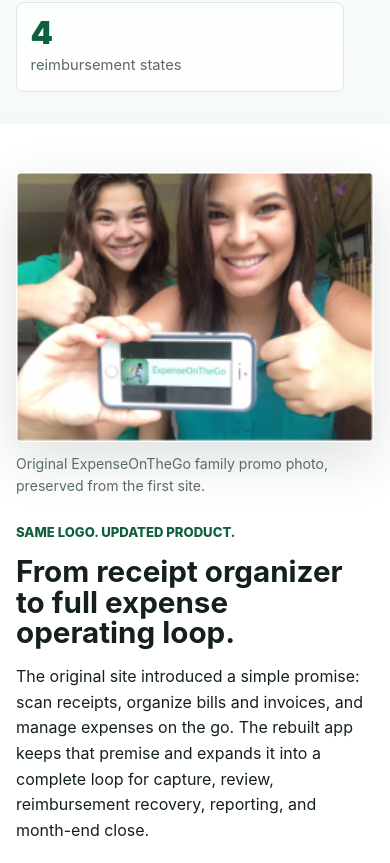
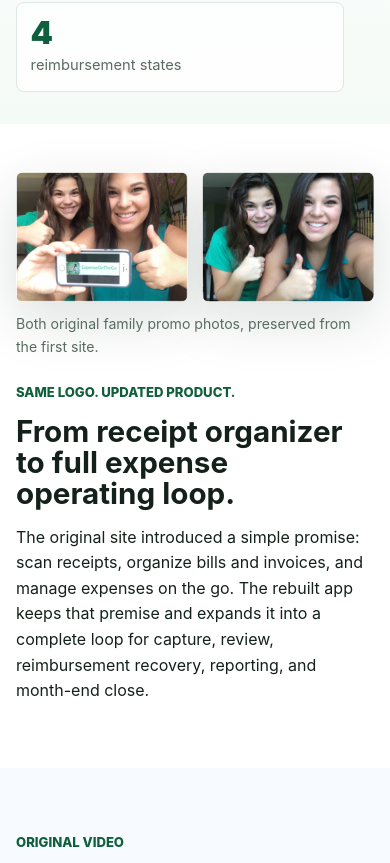
Before and after one commit to vega-llc/expenseonthego.com, a plain HTML site: page index.html in a window 390 px wide. Shown: the part 976-1839 px from the top of the page. Drawn offline with Linux system fonts and the light colour scheme.

Commit message:
Preserve both family promo photos

```diff
--- a/assets/css/site.css
+++ b/assets/css/site.css
@@ -302,18 +302,24 @@ h3 {
   align-items: center;
 }
 
-.legacy-photo {
+.legacy-photo-pair {
   margin: 0;
 }
 
-.legacy-photo img,
-.contact-image img {
-  width: min(360px, 100%);
+.legacy-photo-stack {
+  display: grid;
+  grid-template-columns: repeat(2, minmax(0, 1fr));
+  gap: 0.85rem;
+}
+
+.legacy-photo-stack img {
+  width: 100%;
+  height: auto;
   border-radius: 8px;
   box-shadow: var(--shadow);
 }
 
-.legacy-photo figcaption {
+.legacy-photo-pair figcaption {
   margin-top: 0.7rem;
   color: var(--muted);
   font-size: 0.88rem;
@@ -529,12 +535,11 @@ h3 {
 }
 
 .contact-grid {
-  grid-template-columns: minmax(0, 1.1fr) minmax(240px, 0.7fr);
+  grid-template-columns: 1fr;
 }
 
-.contact-image {
-  margin: 0;
-  justify-self: end;
+.support-note {
+  margin: 1rem 0 0;
 }
 
 .site-footer {
@@ -647,10 +652,6 @@ h3 {
     grid-template-columns: 1fr;
   }
 
-  .contact-image {
-    justify-self: start;
-  }
-
   h1 {
     font-size: 4.2rem;
   }
--- a/index.html
+++ b/index.html
@@ -78,9 +78,12 @@
 
       <section class="legacy-band" aria-label="Original ExpenseOnTheGo story">
         <div class="section-inner legacy-grid">
-          <figure class="legacy-photo">
-            <img src="assets/current-site/hero-family.png" alt="Original family promotional photo holding ExpenseOnTheGo on an iPhone">
-            <figcaption>Original ExpenseOnTheGo family promo photo, preserved from the first site.</figcaption>
+          <figure class="legacy-photo-pair">
+            <div class="legacy-photo-stack">
+              <img src="assets/current-site/hero-family.png" alt="Original family promotional photo holding ExpenseOnTheGo on an iPhone">
+              <img src="assets/current-site/legacy-family-thumbs.png" alt="Second original family promotional photo giving thumbs up">
+            </div>
+            <figcaption>Both original family promo photos, preserved from the first site.</figcaption>
           </figure>
           <div>
             <p class="section-kicker">Same logo. Updated product.</p>
@@ -266,9 +269,7 @@
             <p>Questions, feedback, and support requests can go directly to the ExpenseOnTheGo team.</p>
             <a class="button primary" href="mailto:info@expenseonthego.com">Email support</a>
           </div>
-          <figure class="contact-image">
-            <img src="assets/current-site/contact-email.png" alt="Info at ExpenseOnTheGo dot com">
-          </figure>
+          <p class="support-note">Support email: <a class="text-link" href="mailto:info@expenseonthego.com">info@expenseonthego.com</a></p>
         </div>
       </section>
     </main>
```
Also changed, not shown: support.html (+1 -3 lines), assets/current-site/header-1434479401.jpg (added), assets/current-site/header-1434479763.jpg (added), assets/current-site/header-1434479988.jpg (added), assets/current-site/header-1434480172.jpg (added), assets/current-site/header-1434480301.jpg (added), assets/current-site/header-1434480341.jpg (added), assets/current-site/header-1434480387.jpg (added), assets/current-site/legacy-family-thumbs.png (renamed from assets/current-site/contact-email.png), 1 other file.
